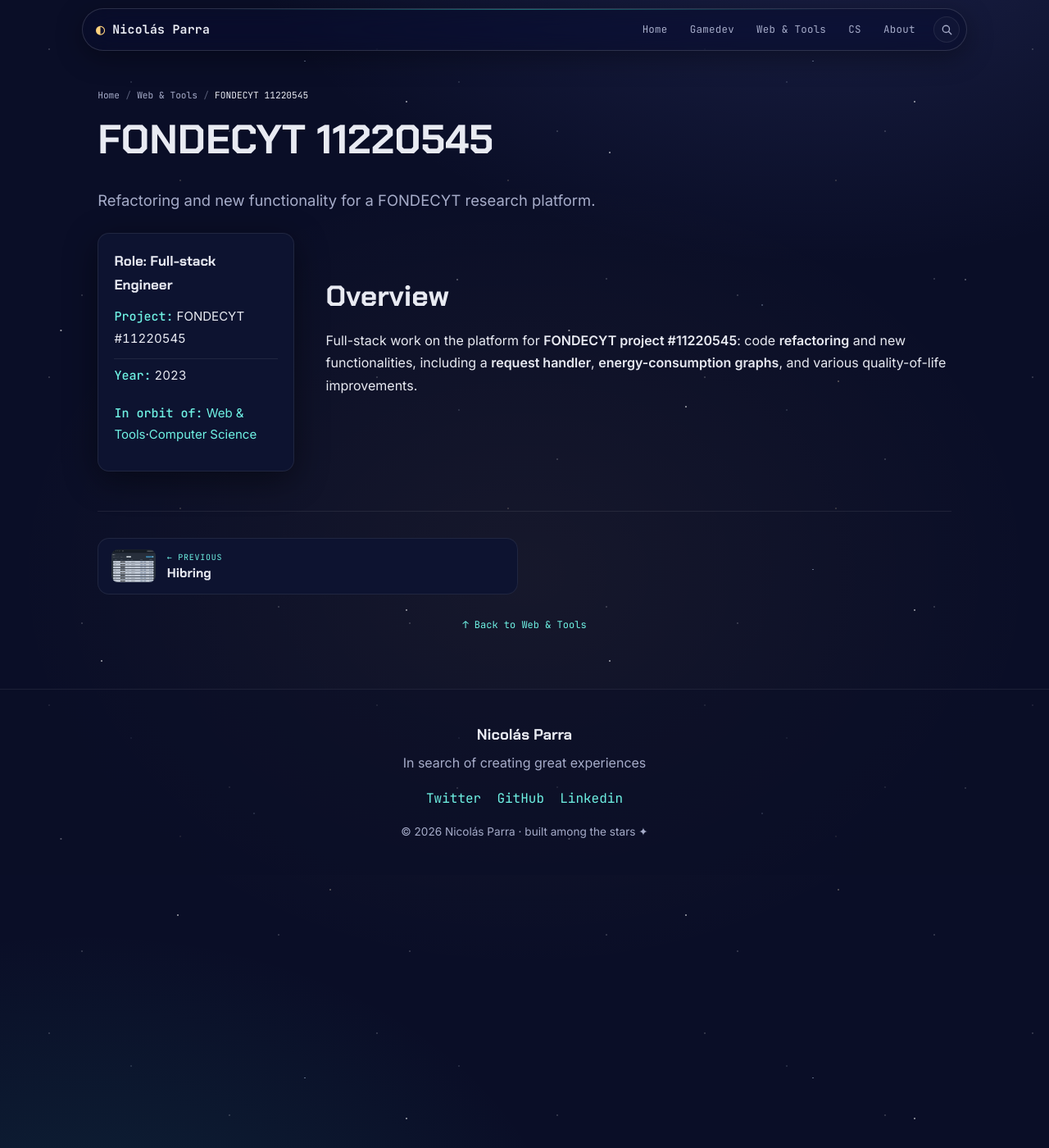
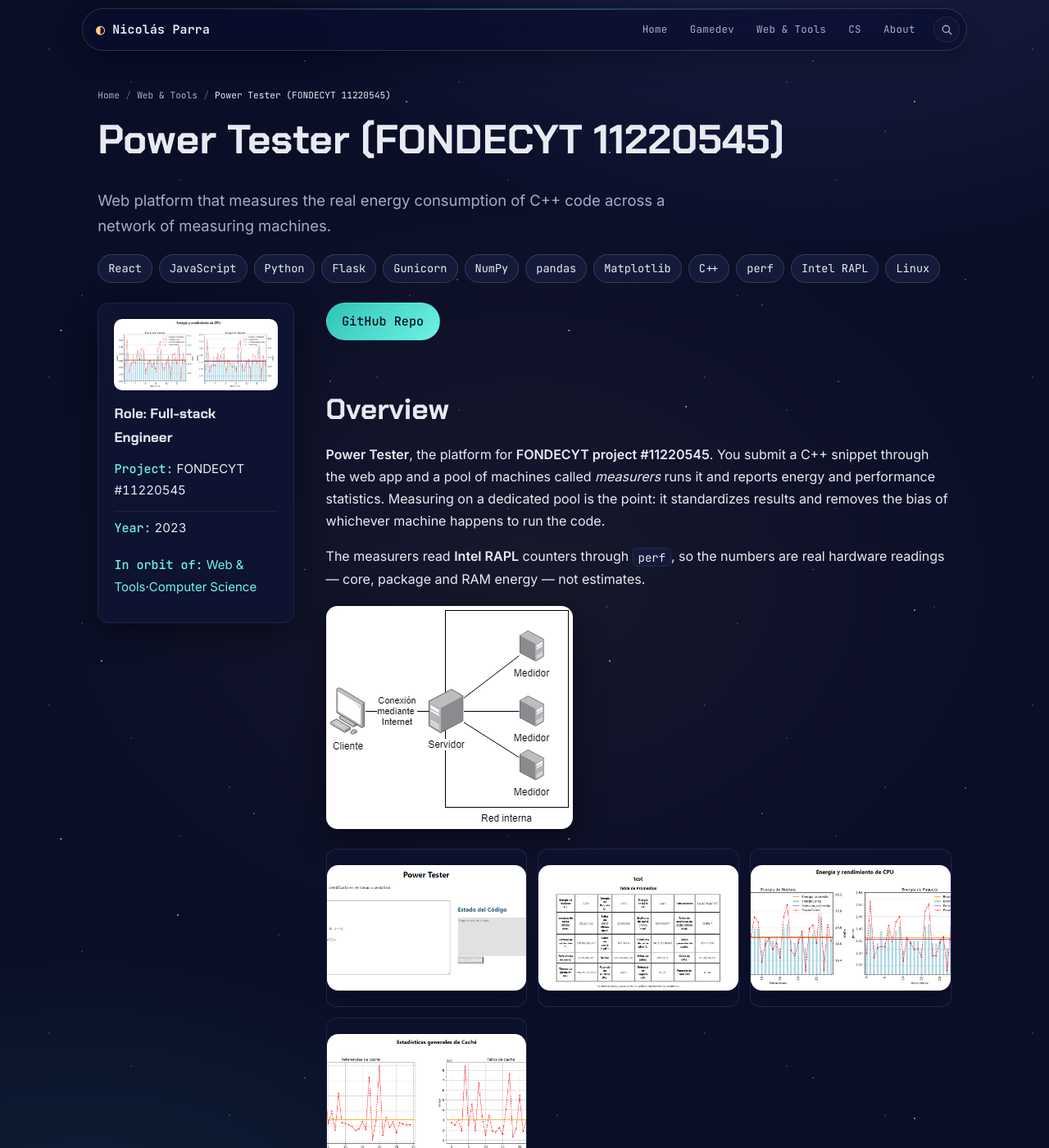
Before and after one commit to Nispeter/nispeter.github.io, a Jekyll site: the page built from _portfolio/fondecyt_11220545.md, in a window 1280 px wide and 1400 px high. Shown: the whole window at 82% size. Built offline with Jekyll 4.4.1, drawn with Linux system fonts in a browser that asks for light colours; some of the changed text lies outside the part shown.

Commit message:
Name FONDECYT 11220545 as Power Tester

```diff
--- a/_portfolio/fondecyt_11220545.md
+++ b/_portfolio/fondecyt_11220545.md
@@ -1,17 +1,56 @@
 ---
-title: "FONDECYT 11220545"
-excerpt: "Refactoring and new functionality for a FONDECYT research platform."
+title: "Power Tester (FONDECYT 11220545)"
+excerpt: "Web platform that measures the real energy consumption of C++ code across a network of measuring machines."
 sections: [web, cs]
 year: 2023
+tech: [React, JavaScript, Python, Flask, Gunicorn, NumPy, pandas, Matplotlib, C++, perf, Intel RAPL, Linux]
 header:
-  teaser:   # add /assets/images/fondecyt_11220545/cover.png when you have one
+  teaser: /assets/images/pt_4.png
 sidebar:
   - title: "Role: Full-stack Engineer"
+    image: /assets/images/pt_4.png
+    image_alt: "Core and package energy per iteration"
   - text: "Project: FONDECYT #11220545"
   - text: "Year: 2023"
+gallery:
+  - url: /assets/images/pt_1.png
+    image_path: assets/images/pt_1.png
+    alt: "Submitting a C++ snippet for measurement"
+  - url: /assets/images/pt_3.png
+    image_path: assets/images/pt_3.png
+    alt: "Averages table: energy, cache, branches, cycles and execution time"
+  - url: /assets/images/pt_4.png
+    image_path: assets/images/pt_4.png
+    alt: "Core and package energy per iteration, with the average overlaid"
+  - url: /assets/images/pt_5.png
+    image_path: assets/images/pt_5.png
+    alt: "Cache references and misses across iterations"
 ---
+[GitHub Repo](https://github.com/Nispeter/power-tester){: .btn .btn--primary}
+
 ## Overview
 
-Full-stack work on the platform for **FONDECYT project #11220545**: code **refactoring**
-and new functionalities, including a **request handler**, **energy-consumption graphs**,
-and various quality-of-life improvements.
+**Power Tester**, the platform for **FONDECYT project #11220545**. You submit a C++ snippet
+through the web app and a pool of machines called *measurers* runs it and reports energy and
+performance statistics. Measuring on a dedicated pool is the point: it standardizes results
+and removes the bias of whichever machine happens to run the code.
+
+The measurers read **Intel RAPL** counters through `perf`, so the numbers are real hardware
+readings — core, package and RAM energy — not estimates.
+
+![Client, server and the internal network of measurers](/assets/images/pt_arch.png)
+
+{% include gallery %}
+
+## Contributions
+
+- **Request handler** — queueing and dispatch of submissions across the measurer pool.
+- **Energy-consumption graphs** — per-iteration plots for energy, power, cache and branches, with averages overlaid.
+- **Refactoring** of the existing codebase and assorted quality-of-life improvements.
+
+## Tech Stack
+
+- **Front-end:** React
+- **Back-end:** Python, Flask, Gunicorn, sockets to the measurer nodes
+- **Analysis:** NumPy, pandas, Matplotlib, CSV export
+- **Measurement:** `perf` over Intel RAPL, on Linux
```
Also changed, not shown: assets/images/pt_1.png (added), assets/images/pt_3.png (added), assets/images/pt_4.png (added), assets/images/pt_5.png (added), assets/images/pt_arch.png (added).
